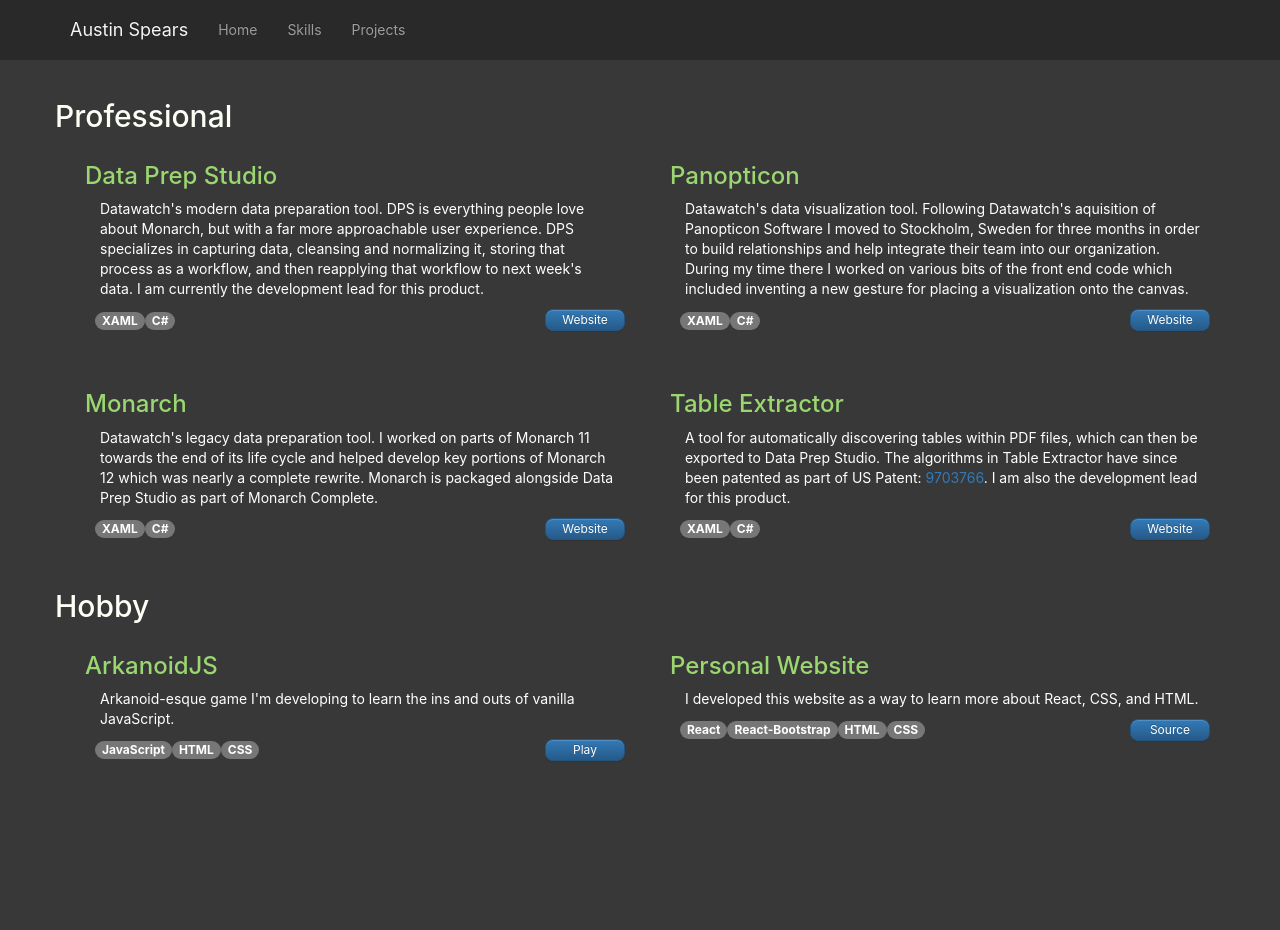
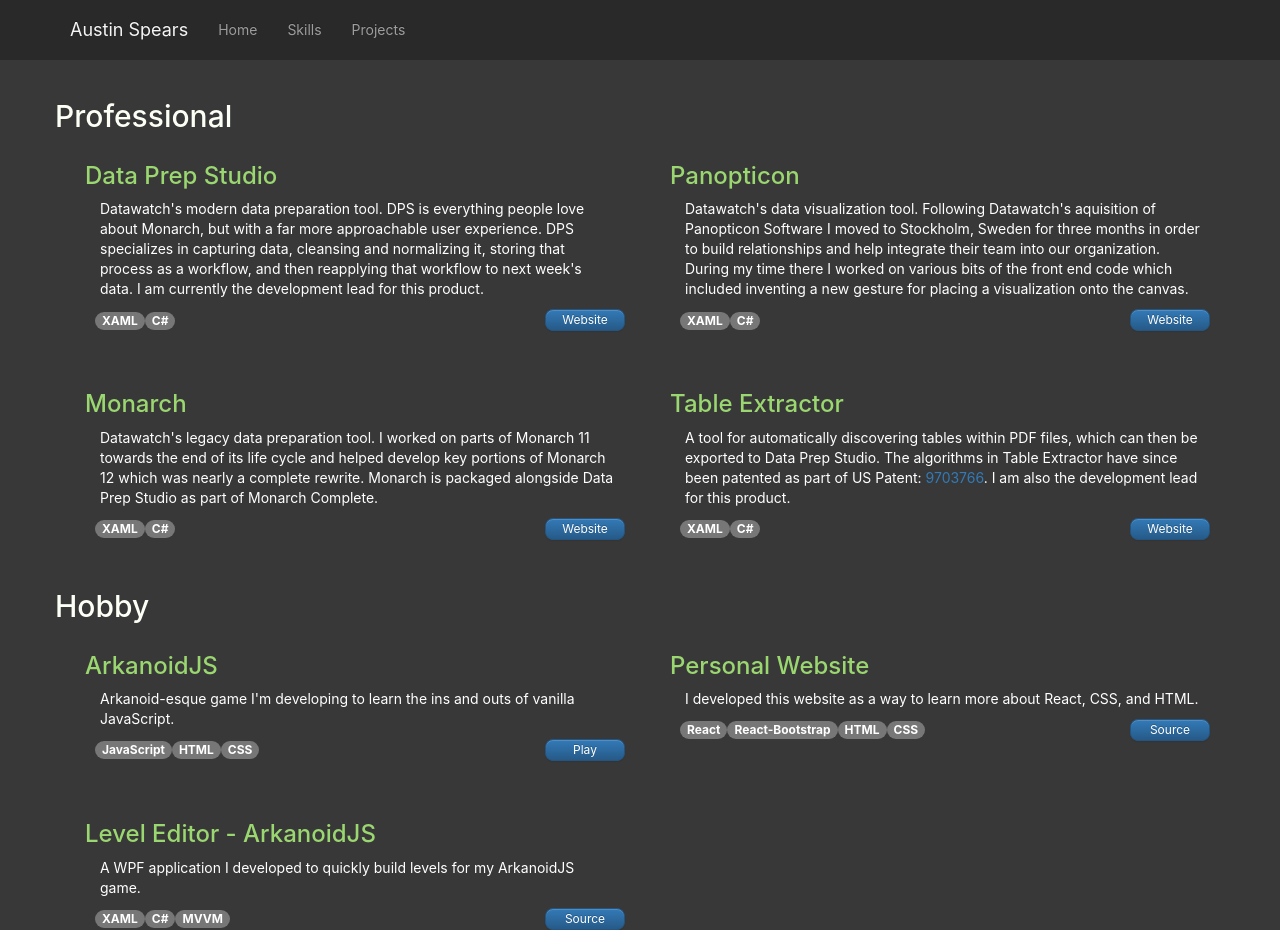
Before and after one commit to Tanoshikatta/AboutMe-React, a React (Create React App) app: page /projects in a window 1280 px wide. Before the commit the page ends 800 px from the top, so only its background shows below. Built offline with nearby package versions, Linux system fonts and the light colour scheme.

Commit message:
Added level editor project

```diff
--- a/src/pages/projects.js
+++ b/src/pages/projects.js
@@ -131,6 +131,27 @@
                                     }/>
                             </Col>
                         </Row>
+                        <Row>
+                        <Col sm={6} md={6}>
+                                <ProjectBlurb
+                                    className="innerProjectBlurb"
+                                    title="Level Editor - ArkanoidJS"
+                                    description={
+                                        <p>A WPF application I developed to quickly build levels for my ArkanoidJS game.</p>
+                                    }
+                                    badges={
+                                        <div>
+                                            <Badge>XAML</Badge>
+                                            <Badge>C#</Badge>
+                                            <Badge>MVVM</Badge>
+                                        </div>
+                                    }
+                                    buttonTitle="Source"
+                                    buttonClick={() => this.buttonClickHandler("https://github.com/AustinSpears/ArkanoidJS-LevelEditor-WPF")
+                                    }
+                                />
+                            </Col>
+                        </Row>
                     </Grid>
                 </div>
             </div>
```
